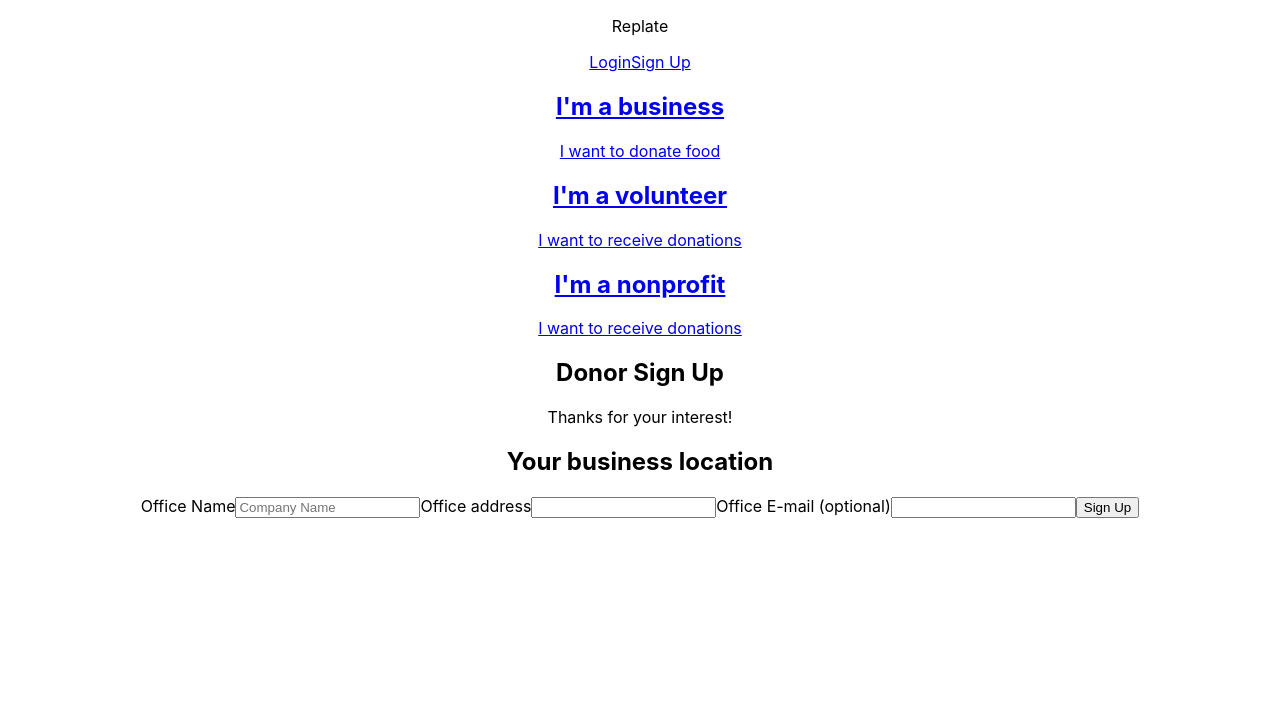
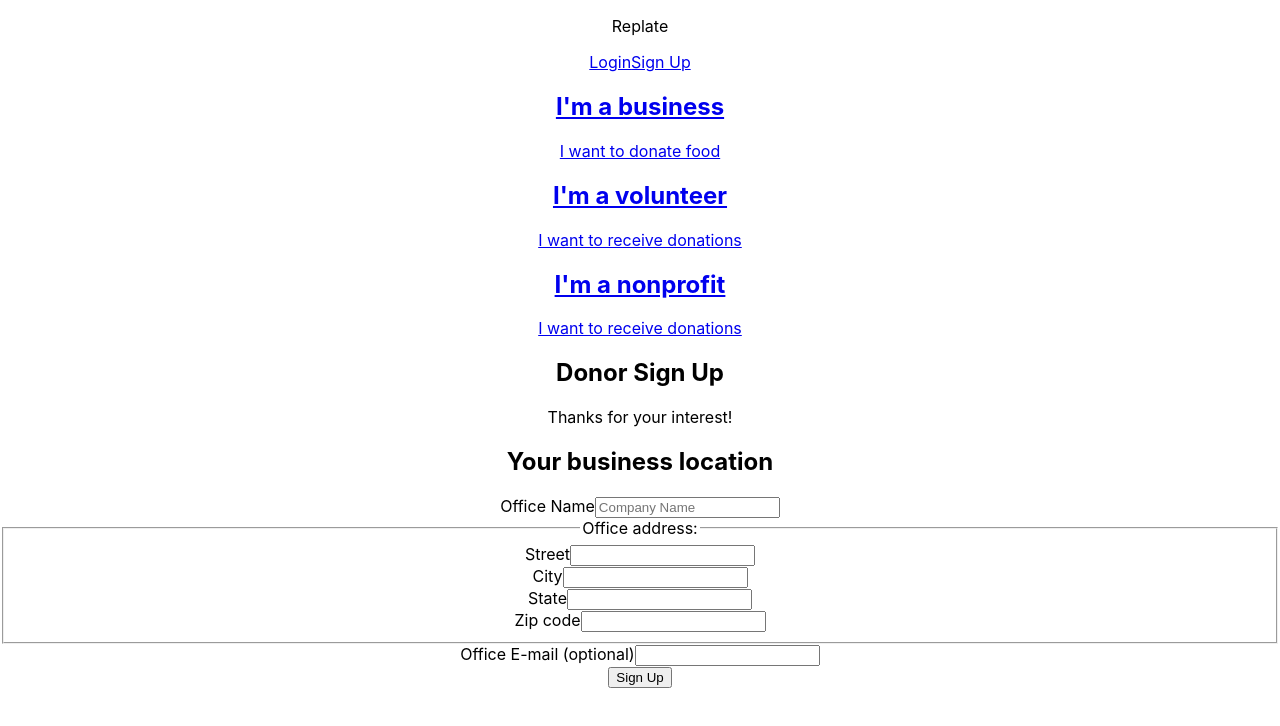
Before and after one commit to build-week-pt-replate/frontend, a React (Create React App) app in the folder replate/: page /signup/business in a window 1280 px wide. Both pictures are taken after typing "Sample", "5551234", "name@example.com", "Sample123", "Sample123" into the empty fields and a click on the button "Continue". Shown: the top 726 px of the page. Built offline with nearby package versions, Linux system fonts and the light colour scheme.

Commit message:
add address fields for the business sign up form
This is to match the BE. Added a fieldset tag -- good for accessibility.

```diff
--- a/replate/src/actions/index.js
+++ b/replate/src/actions/index.js
@@ -29,7 +29,7 @@ export const createBusinessAccount = (newAccount) => dispatch => {
   dispatch({ type: CREATING_BUSINESS_ACCOUNT_START });
 
   const request = axios.post(
-    `http:/server/api/business`,
+    `http://localhost:3500/api/business`,
     newAccount
   );
 
--- a/replate/src/components/Business/SignUpFormContainer.js
+++ b/replate/src/components/Business/SignUpFormContainer.js
@@ -16,7 +16,10 @@ class SignUpFormContainer extends Component {
       password: '',
       repeatPassword: '',
       officeName: '',
-      officeAddress: '',
+      officeStreet: '',
+      officeCity: '',
+      officeState: '',
+      officeZip: '',
       officeEmail: '',
       stepNumber: 1,
     };
--- a/replate/src/components/Business/StepTwoForm.js
+++ b/replate/src/components/Business/StepTwoForm.js
@@ -9,13 +9,18 @@ class StepTwoForm extends Component {
   render() {
     const {
       officeName,
-      officeAddress,
+      officeStreet,
+      officeCity,
+      officeState,
+      officeZip,
       officeEmail,
     } = this.props.formData;
 
     return (
         <form onSubmit={this.handleSubmit}>
           <h2>Your business location</h2>
+
+          <div>
             <label htmlFor="officeName">Office Name</label>
             <input
               id="officeName"
@@ -25,15 +30,60 @@ class StepTwoForm extends Component {
               value={officeName}
               onChange={this.props.handleInputChange}
             />
-          <label htmlFor="officeAddress">Office address</label>
+          </div>
+
+          <fieldset>
+            <legend>Office address:</legend>
+            <div>
+              <label htmlFor="officeStreet">Street</label>
               <input
-            id="officeAddress"
-            type="tel"
-            name="officeAddress"
+                id="officeStreet"
+                type="text"
+                name="officeStreet"
                 placeholder=" "
-            value={officeAddress}
+                value={officeStreet}
                 onChange={this.props.handleInputChange}
               />
+            </div>
+
+            <div>
+              <label htmlFor="officeCity">City</label>
+              <input
+                id="officeCity"
+                type="text"
+                name="officeCity"
+                placeholder=" "
+                value={officeCity}
+                onChange={this.props.handleInputChange}
+              />
+            </div>
+
+            <div>
+              <label htmlFor="officeState">State</label>
+              <input
+                id="officeState"
+                type="text"
+                name="officeState"
+                placeholder=" "
+                value={officeState}
+                onChange={this.props.handleInputChange}
+              />
+            </div>
+
+            <div>
+              <label htmlFor="officeZip">Zip code</label>
+              <input
+                id="officeZip"
+                type="number"
+                name="officeZip"
+                placeholder=" "
+                value={officeZip}
+                onChange={this.props.handleInputChange}
+              />
+            </div>
+          </fieldset>
+
+          <div>
             <label htmlFor="officeEmail">Office E-mail (optional)</label>
             <input
               id="officeEmail"
@@ -43,6 +93,7 @@ class StepTwoForm extends Component {
               value={officeEmail}
               onChange={this.props.handleInputChange}
             />
+          </div>
 
           <button type="submit">
             Sign Up
```
Lines whose indentation alone changed are shown as unchanged.
